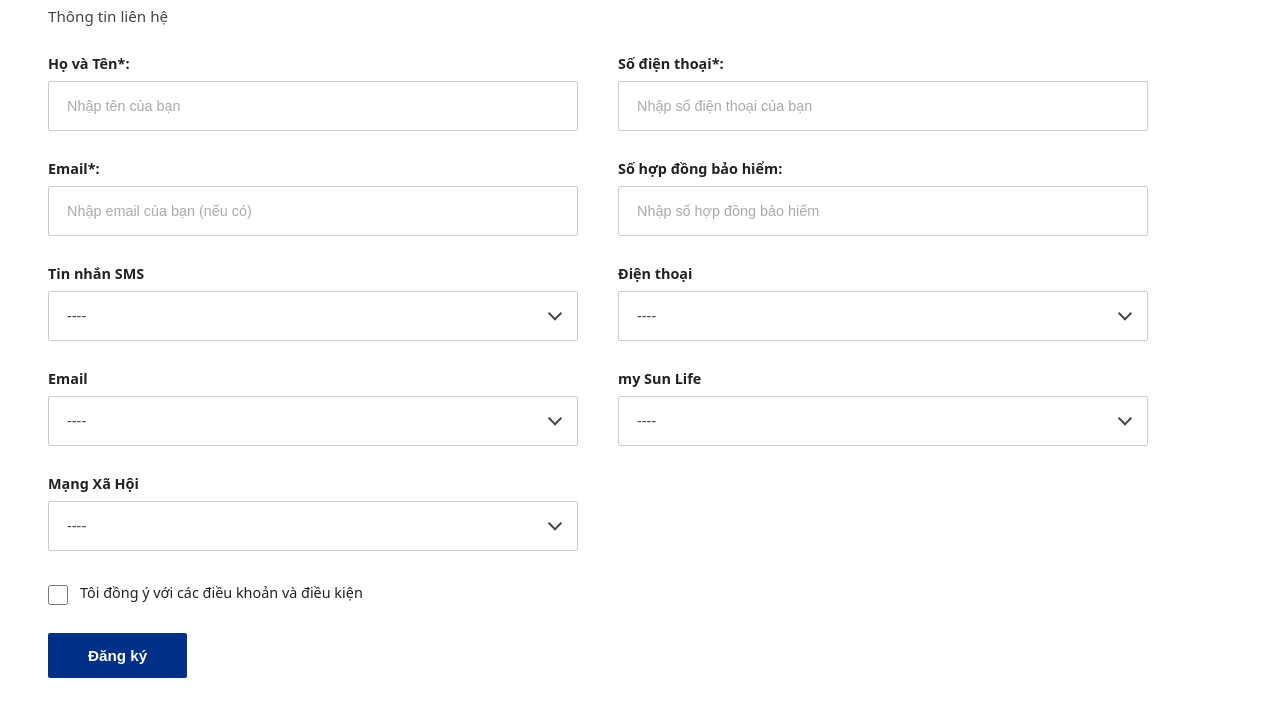
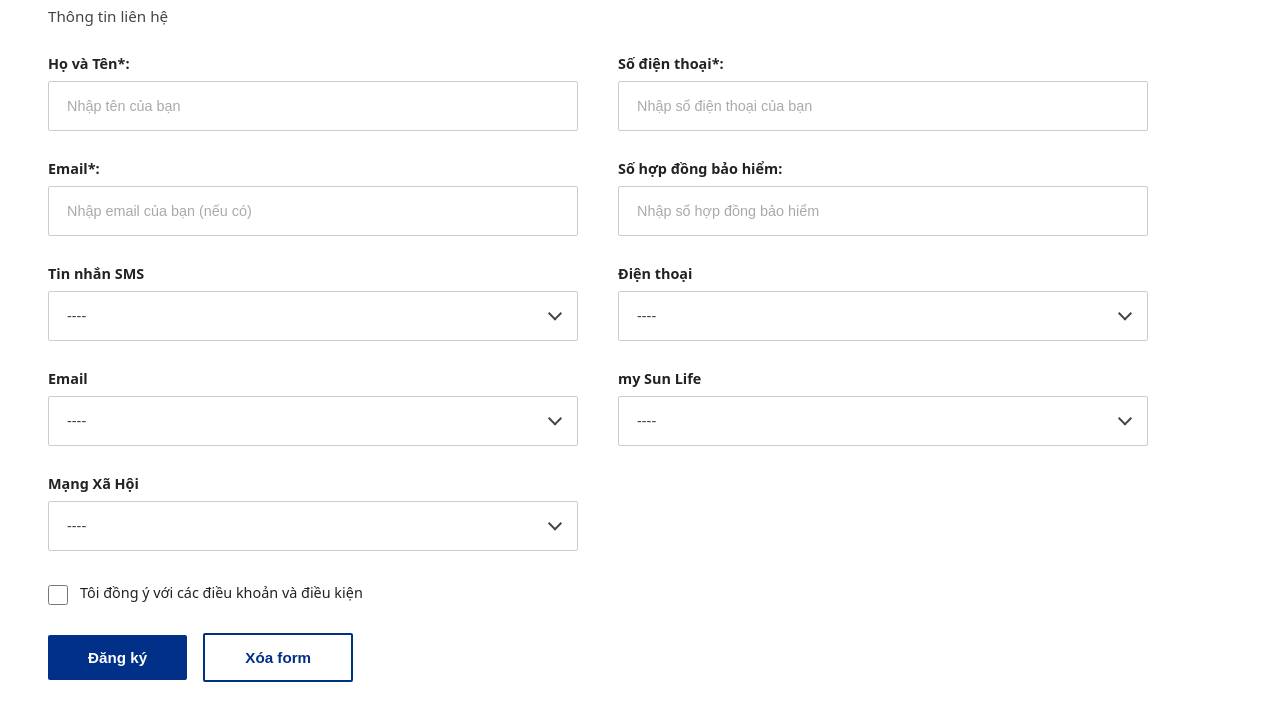
Before and after one commit to tranght636/claude-swe-test-repo, a plain HTML site: page index.html in a window 1280 px wide. Shown: the part 93-814 px from the top of the page. Drawn offline with Linux system fonts and the light colour scheme.

Commit message:
Add clear form button and demo screenshot
- Added "Xóa form" (clear form) button next to submit button
- Added demo-image/ folder with screenshot of the updated form

Co-Authored-By: Claude Sonnet 4.6 <noreply@anthropic.com>

```diff
--- a/index.html
+++ b/index.html
@@ -141,6 +141,23 @@
     .submit-btn:hover {
       background: #002070;
     }
+
+    .clear-btn {
+      margin-top: 28px;
+      margin-left: 12px;
+      padding: 14px 40px;
+      background: #fff;
+      color: #003087;
+      border: 2px solid #003087;
+      border-radius: 2px;
+      font-size: 0.95rem;
+      font-weight: 700;
+      cursor: pointer;
+    }
+
+    .clear-btn:hover {
+      background: #f0f4ff;
+    }
   </style>
 </head>
 <body>
@@ -225,6 +242,7 @@
     </div>
 
     <button type="submit" class="submit-btn">Đăng ký</button>
+    <button type="button" class="clear-btn" onclick="this.closest('form').reset()">Xóa form</button>
   </form>
 </body>
 </html>
```
Also changed, not shown: demo-image/screenshot.jpeg (added).
